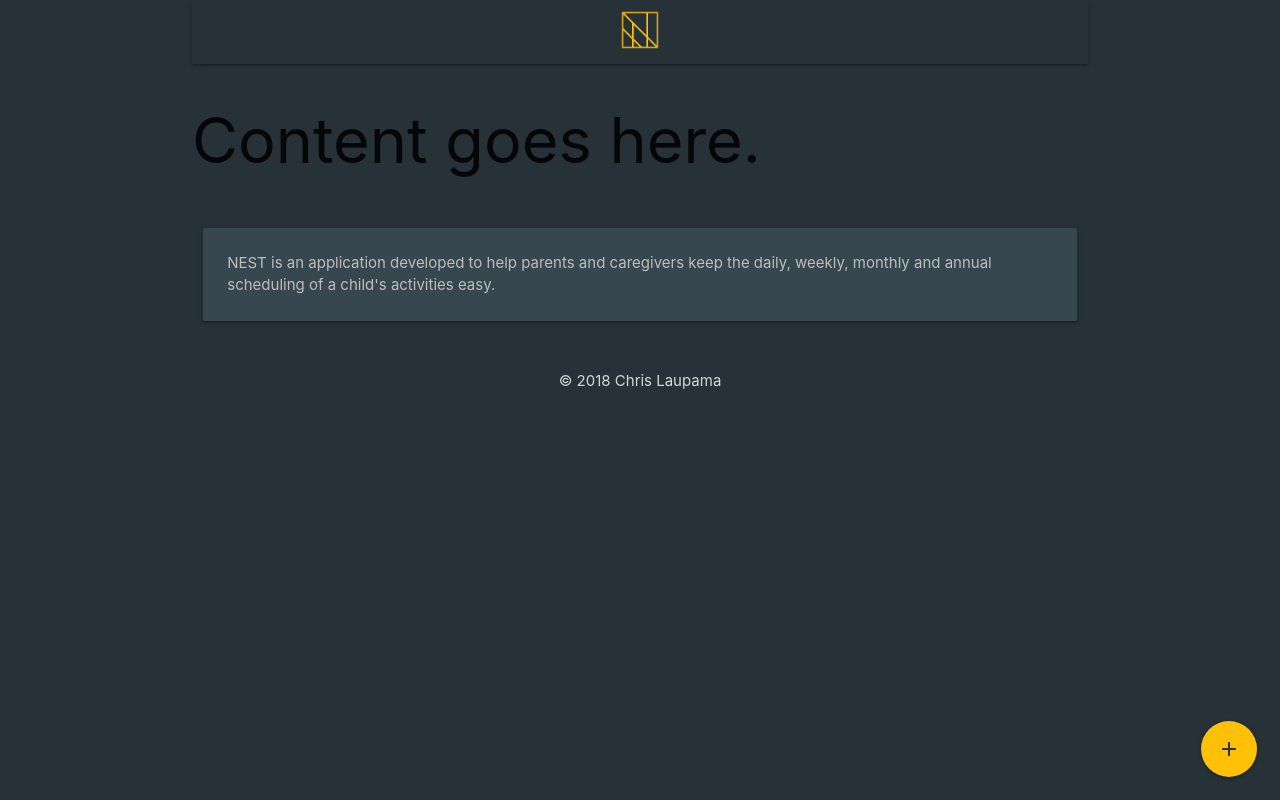
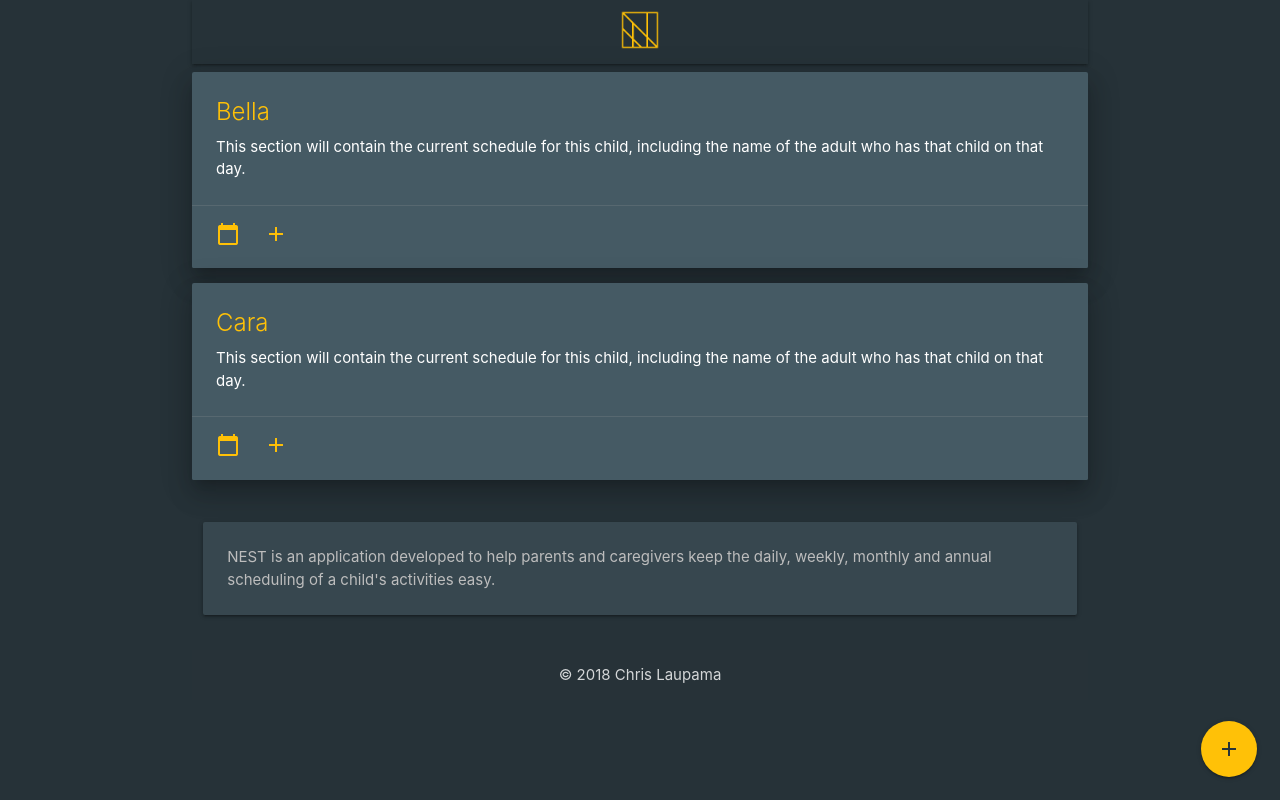
Before and after one commit to chrislaupama/nest-react, a React (Create React App) app: page / in a window 1280 px wide. Built offline with nearby package versions, Linux system fonts and the light colour scheme.

Commit message:
got the cards displaying on the front page

```diff
--- a/src/components/FloatingButton/FloatingButton.jsx
+++ b/src/components/FloatingButton/FloatingButton.jsx
@@ -36,7 +36,6 @@ export default class FloatingButton extends React.Component {
   }
 }
 
-
 document.addEventListener('DOMContentLoaded', function() {
     var elems = document.querySelectorAll('.fixed-action-btn')
     M.FloatingActionButton.init(elems, {
--- a/src/components/Main/Main.jsx
+++ b/src/components/Main/Main.jsx
@@ -1,11 +1,51 @@
-import React from 'react'
+import React from "react";
 
 export default class Main extends React.Component {
   render() {
     return (
-      <div>
-        <h1 className='text-center'>Content goes here.</h1>
-      </div>
-    )
+        <div classname="row">
+          <div className="col s12 m6">
+            <div className="card blue-grey darken-2 z-depth-4">
+              <div className="card-content white-text">
+                <span className="card-title amber-text">Bella</span>
+                <p>
+                  This section will contain the current schedule for this child,
+                  including the name of the adult who has that child on that
+                  day.
+                </p>
+              </div>
+              <div className="card-action">
+                <a href="/profile.html">
+                  <i className="material-icons amber-text">calendar_today</i>
+                </a>
+                <a href="/add_sched.html">
+                  <i className="material-icons amber-text">add</i>
+                </a>
+              </div>
+            </div>
+          </div>
+
+          <div className="col s12 m6">
+            <div className="card blue-grey darken-2 z-depth-4">
+              <div className="card-content white-text">
+                <span className="card-title amber-text">Cara</span>
+                <p>
+                  This section will contain the current schedule for this child,
+                  including the name of the adult who has that child on that
+                  day.
+                </p>
+              </div>
+              <div className="card-action">
+                <a href="/profile.html">
+                  <i className="material-icons amber-text">calendar_today</i>
+                </a>
+                <a href="/add_sched.html">
+                  <i className="material-icons amber-text">add</i>
+                </a>
+              </div>
+            </div>
+          </div>
+        </div>
+    );
   }
 }
```
Also changed, not shown: 1 other file (tests, documents, lock files or other folders).
